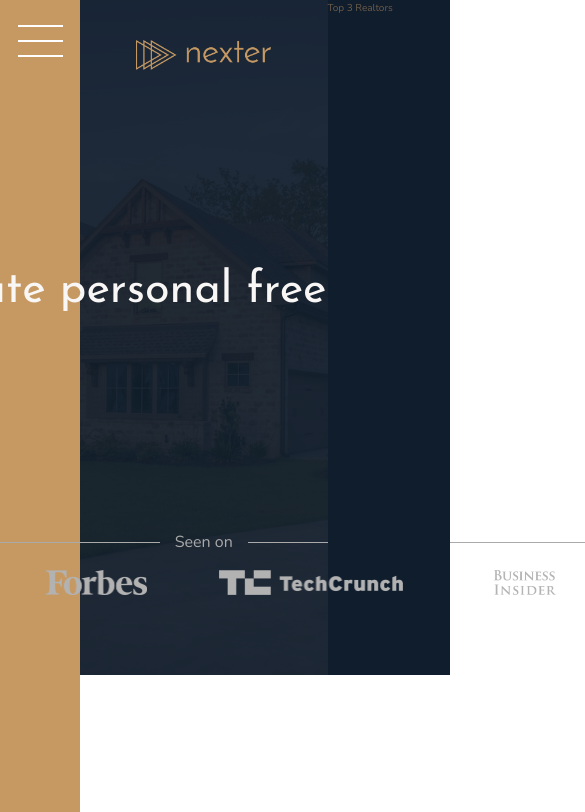
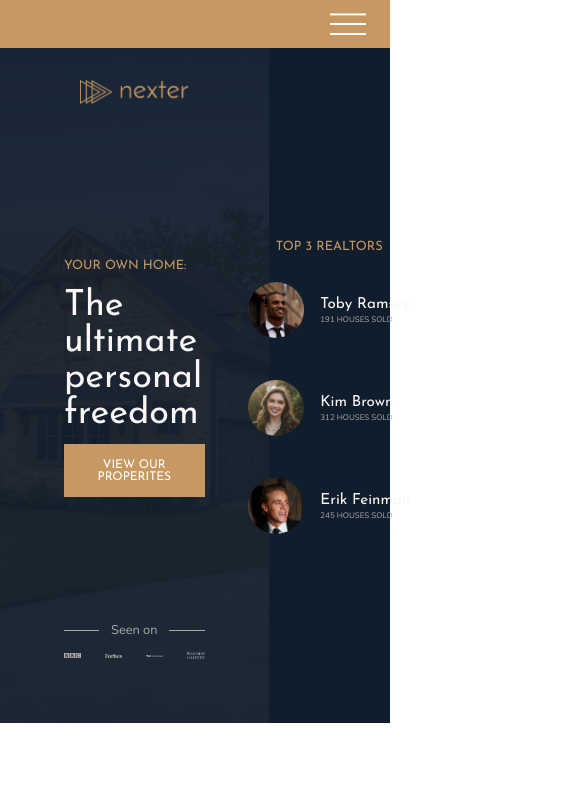
Before and after one commit to dogurasu/luxtor, a website: page index.html in a window 390 px wide. Shown: the top 812 px of the page, 585 px wide, since content can reach past the window. Drawn offline with nearby package versions, Linux system fonts and the light colour scheme.

Commit message:
pt. 1 responsiveness

```diff
--- a/index.html
+++ b/index.html
@@ -29,7 +29,24 @@
             </div>
         </header>
         <div class="realtors">
-            Top 3 Realtors
+            <h3 class="heading-3">Top 3 Realtors</h3>
+            <div class="realtors__list">
+                <img src="img/realtor-3.jpeg" alt="Realtor 1" class="realtors__img">
+                <div class="realtors__details">
+                    <h4 class="heading-4 heading-4--light">Toby Ramsey</h4>
+                    <p class="realtors__sold">191 houses sold</p>
+                </div>
+                <img src="img/realtor-2.jpeg" alt="Realtor 1" class="realtors__img">
+                <div class="realtors__details">
+                    <h4 class="heading-4 heading-4--light">Kim Brown</h4>
+                    <p class="realtors__sold">312 houses sold</p>
+                </div>
+                <img src="img/realtor-1.jpeg" alt="Realtor 1" class="realtors__img">
+                <div class="realtors__details">
+                    <h4 class="heading-4 heading-4--light">Erik Feinman</h4>
+                    <p class="realtors__sold">245 houses sold</p>
+                </div>
+            </div>
         </div>
         <section class="features">
             <div class="feature">
--- a/sass/_base.scss
+++ b/sass/_base.scss
@@ -21,6 +21,11 @@
 $font-primary: 'Nunito', sans-serif;
 $font-display: 'Josefin Sans', sans-serif;
 
+// RESPONSIVE BREAKPOINTS
+// for breakpoint widths, use "em's" because we use em for media queries
+$bp-largest: 75em; // 1200px/16px (default font size for browser)
+$bp-large: 62.5em; // 1000px/16px = 62.5em
+
 // Global Settings
 *,
 *::before,
@@ -33,6 +38,9 @@
 html {
     box-sizing: border-box;
     font-size: 62.5%; // 10px/16px = 62.5% -> 1rem = 10px;
+    @media only screen and (max-width: $bp-largest) {
+        font-size: 50%; // 8px/16px = 50%;
+    }
 }
 
 body {
@@ -72,4 +80,12 @@
     //     padding: 40px;
     //     font-size: 3rem;
     // }
+
+    // media query to change grid layout to change sidebar placement
+    // get rid of first column
+    // add row at the top 6*8px = 48px
+    @media only screen and (max-width: $bp-large) {
+        grid-template-rows: 6rem 80vh min-content 40vw repeat(3, min-content);
+        grid-template-columns: [full-start] minmax(6rem, 1fr) [center-start] repeat(8, [col-start]minmax(min-content, 14rem) [col-end]) [center-end] minmax(6rem, 1fr) [full-end];
+    }
 }
--- a/sass/_header.scss
+++ b/sass/_header.scss
@@ -8,8 +8,8 @@
     padding-top: 4rem;
 
     display: grid;
-    grid-template-rows: 1fr min-content 6rem 1fr;
-    grid-template-columns: max-content;
+    grid-template-rows: 1fr min-content minmax(6rem, min-content) 1fr;
+    grid-template-columns: minmax(min-content, max-content);
     grid-row-gap: 1.5rem;
     justify-content: center;
 
@@ -45,9 +45,12 @@
         grid-template-columns: repeat(4, 1fr);
         grid-gap: 3rem;
         justify-items: center;
+        align-items: center;
 
         img {
-            height: 2.5rem;
+            max-height: 2.5rem; // height can be 2.5rem or less
+            // must sepcify width to scale properly
+            max-width: 100%; // width can be 100% but can be less
             filter: brightness(70%);
         }
     }
--- a/sass/_realtors.scss
+++ b/sass/_realtors.scss
@@ -1,4 +1,31 @@
 .realtors {
     background-color: $color-secondary;
     grid-column: col-start 7 / full-end;
+    padding: 3rem;
+
+    display: grid;
+    align-content: center;
+    justify-content: center;
+    justify-items: center;
+    grid-row-gap: 3rem;
+
+    &__list {
+        display: grid;
+        grid-template-columns: min-content max-content;
+        grid-column-gap: 2rem;
+        grid-row-gap: 5vh;
+        align-items: center;
+    }
+
+    &__img {
+        width: 7rem;
+        border-radius: 50%;
+        display: block;
+    }
+
+    &__sold {
+        text-transform: uppercase;
+        color: $color-grey-light-2;
+        margin-top: -3px;
+    }
 }
--- a/sass/_sidebar.scss
+++ b/sass/_sidebar.scss
@@ -2,8 +2,17 @@
     background-color: $color-primary;
     grid-column: sidebar-start / sidebar-end;
     grid-row: 1 / -1;
+
     display: flex;
     justify-content: center;
+
+    // change the sidebar placement for breakpoint large (added new row, removed sidebar from column layout)
+    @media only screen and (max-width: $bp-large) {
+        grid-column: 1 / -1;
+        grid-row: 1 / 2;
+        justify-content: flex-end;
+        align-items: center;
+    }
 }
 
 .nav-btn {
@@ -26,4 +35,10 @@
 
     &::before { transform: translateY(-1.5rem) }
     &::after { transform: translateY(1.3rem) }
+
+    @media only screen and (max-width: $bp-large) {
+        margin: 0 3rem 0 0;
+        &::before { transform: translateY(-1.2rem) }
+        &::after { transform: translateY(1rem) }
+    }
 }
```
Also changed, not shown: css/style.css.
